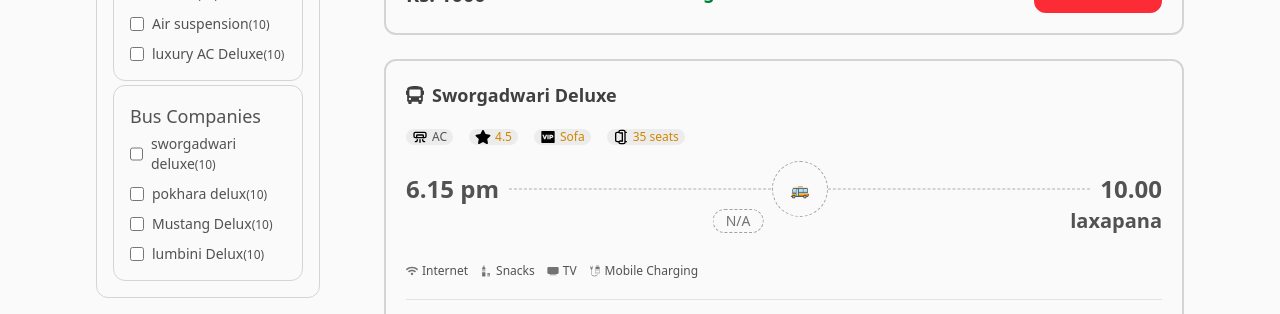
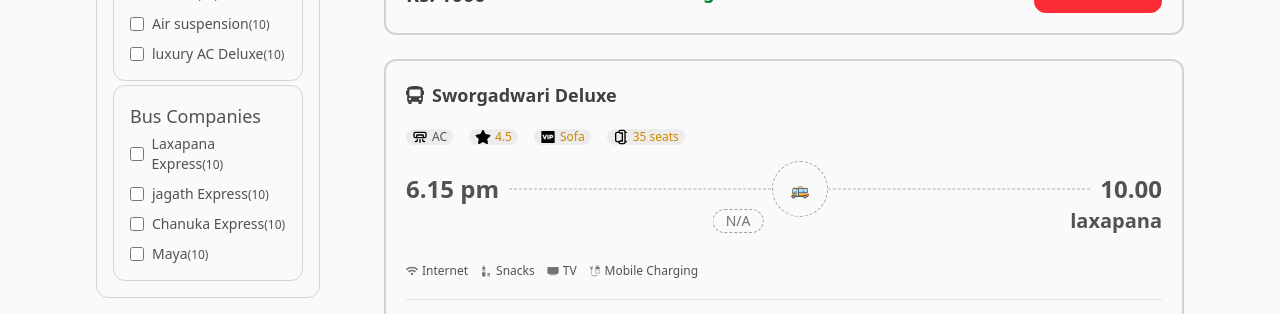
Before and after one commit to Chanuka999/Online-Bus-Ticket-Booking-WebSite, a React (Vite) app in the folder BusTicket_website/: page /bus-tickets in a window 1280 px wide. Shown: the part 800-1114 px from the top of the page. Built offline with nearby package versions, Linux system fonts and the light colour scheme.

Commit message:
update page

```diff
--- a/BusTicket_website/src/Pages/Ticket/Filter/Filter.jsx
+++ b/BusTicket_website/src/Pages/Ticket/Filter/Filter.jsx
@@ -97,7 +97,7 @@
                 htmlFor="sworgadwarideluxe"
                 className="text-sm text-neutral-600 font-normal cursor-pointer"
               >
-                sworgadwari deluxe
+                Laxapana Express
                 <span className="text-xs text-neutral-600">(10)</span>
               </label>
             </div>
@@ -112,7 +112,7 @@
                 htmlFor="pokkharadeluxe"
                 className="text-sm text-neutral-600 font-normal cursor-pointer"
               >
-                pokhara delux
+                jagath Express
                 <span className="text-xs text-neutral-600">(10)</span>
               </label>
             </div>
@@ -127,7 +127,7 @@
                 htmlFor="mustangdelux"
                 className="text-sm text-neutral-600 font-normal cursor-pointer"
               >
-                Mustang Delux
+                Chanuka Express
                 <span className="text-xs text-neutral-600">(10)</span>
               </label>
             </div>
@@ -142,7 +142,7 @@
                 htmlFor="lumbinidelux"
                 className="text-sm text-neutral-600 font-normal cursor-pointer"
               >
-                lumbini Delux
+                Maya
                 <span className="text-xs text-neutral-600">(10)</span>
               </label>
             </div>
```
